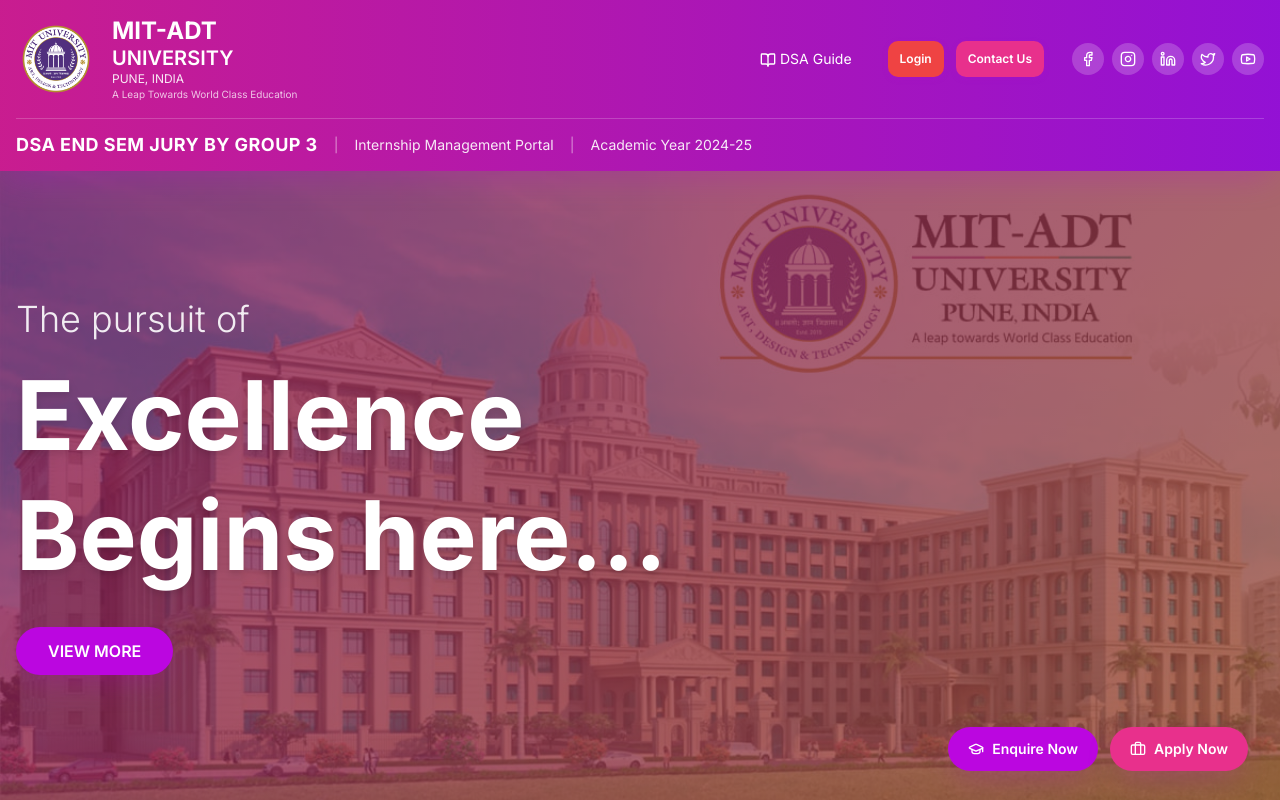
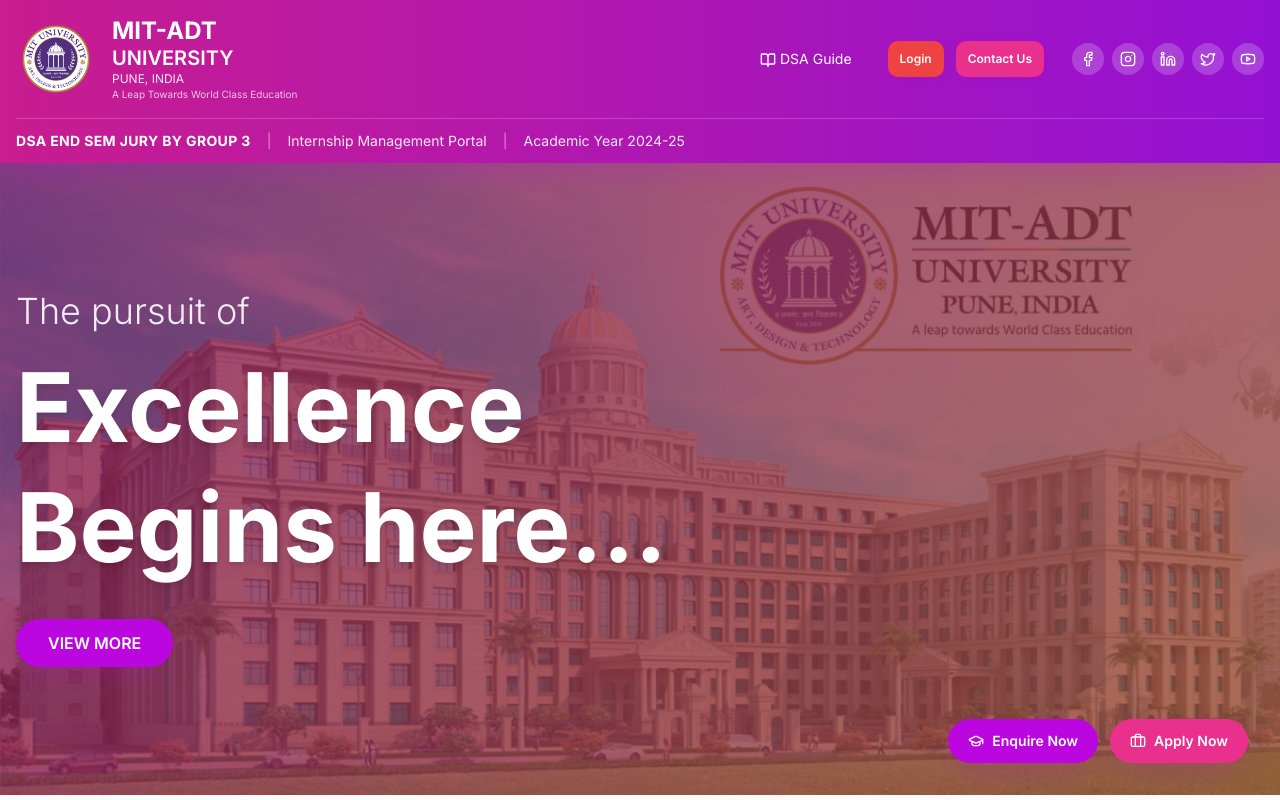
Before and after one commit to abcreativeakshay/apply-and-allot, a React (Vite) app: page / in a window 1280 px wide. Shown: the top 800 px of the page. Built offline with nearby package versions, Linux system fonts and the light colour scheme; the HTML template or start-up script is replaced by a standard one.

Commit message:
Update hero section text

```diff
--- a/src/pages/Landing.tsx
+++ b/src/pages/Landing.tsx
@@ -63,11 +63,11 @@ const Landing = () => {
           {/* Secondary Navigation */}
           <nav className="flex items-center justify-start py-3 text-sm font-medium">
             <div className="flex items-center gap-4">
-              <span className="uppercase tracking-wide text-lg font-bold">DSA End Sem Jury by Group 3</span>
+              <span className="uppercase tracking-wide font-bold">DSA END SEM JURY BY GROUP 3</span>
               <span className="text-white/40">|</span>
-              <span className="text-sm font-normal opacity-90">Internship Management Portal</span>
+              <span className="font-normal opacity-90">Internship Management Portal</span>
               <span className="text-white/40">|</span>
-              <span className="text-sm font-normal opacity-90">Academic Year 2024-25</span>
+              <span className="font-normal opacity-90">Academic Year 2024-25</span>
             </div>
           </nav>
         </div>
```
